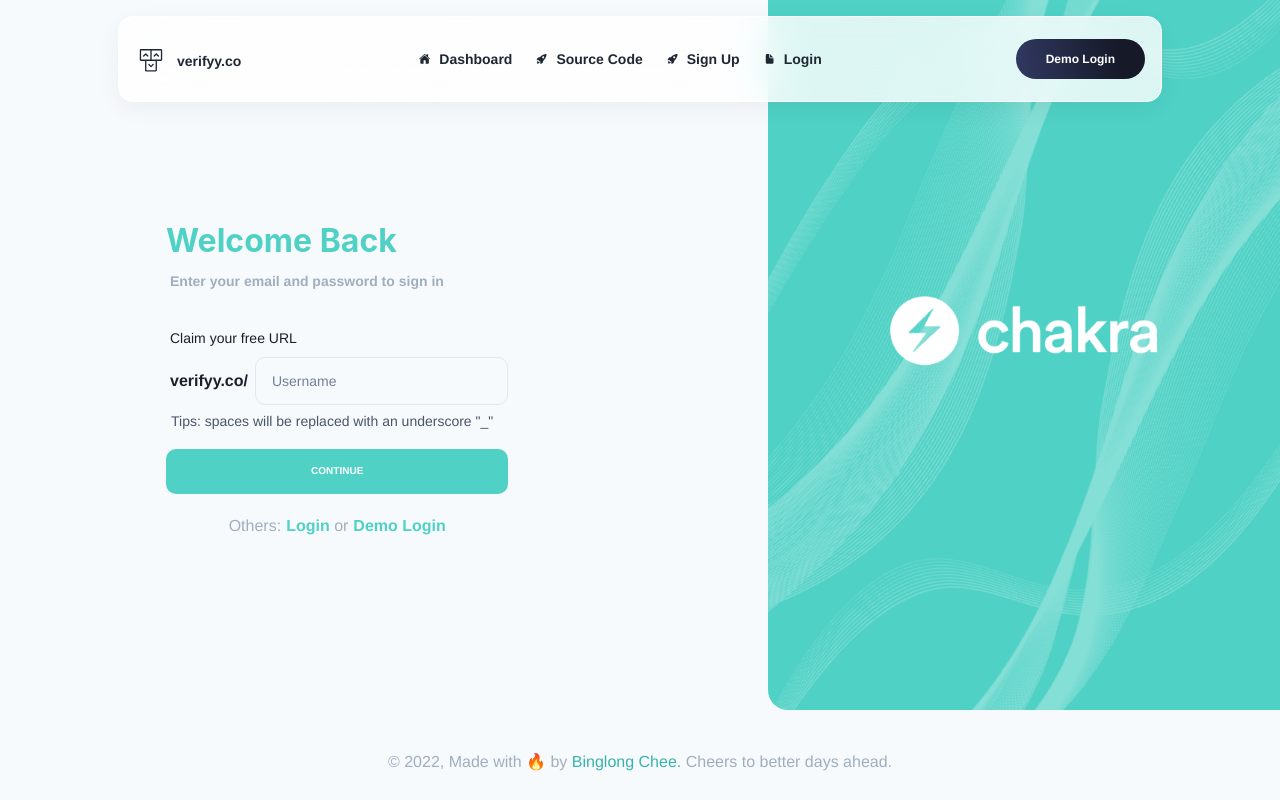
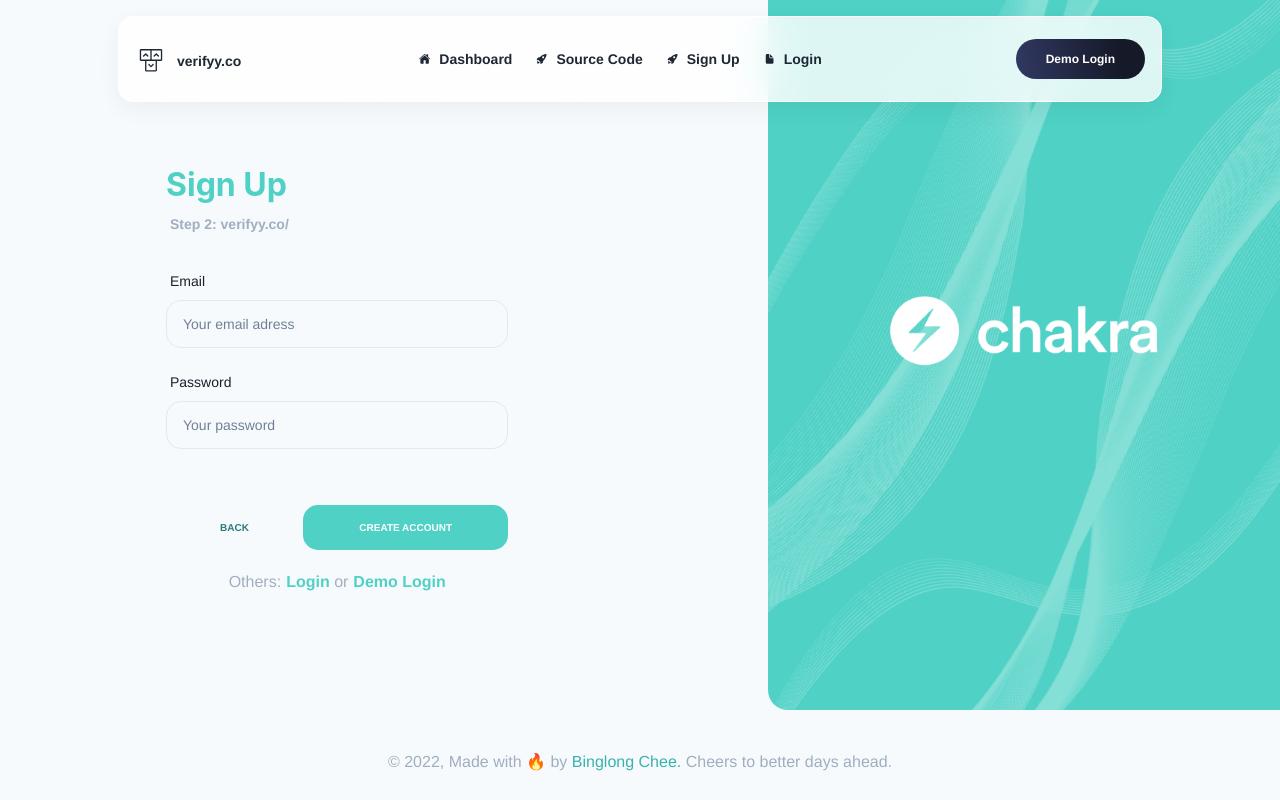
Before and after one commit to binglong2206/verifyy-cra, a React (Create React App) app: page / in a window 1280 px wide. Both pictures are taken after a click on the button "CONTINUE". Built offline with nearby package versions, Linux system fonts and the light colour scheme.

Commit message:
sign up step 2 done

```diff
--- a/src/components/SignUp.jsx
+++ b/src/components/SignUp.jsx
@@ -23,7 +23,8 @@ export default function SignUp() {
   const textColor = useColorModeValue("gray.400", "white");
   const [isLoading, setLoading] = useState(false);
   const [isDisabled, setDisabled] = useState(true);
-  const [showError, setShowError] = useState(false)
+  const [showError, setShowError] = useState(false);
+  const [modalStep, setModalStep] = useState(1)
 
 
   const [state, dispatch] = useReducer( // (reducerFunction, initialState)
@@ -37,7 +38,7 @@ export default function SignUp() {
     }
   )
 
-  const inputHandler = async (e) => {
+  const usernameHandler = async (e) => {
     setLoading(true);
     setDisabled(true); // Reset if user change input
     setShowError(false); // Hide previous errors
@@ -67,10 +68,14 @@ export default function SignUp() {
       setDisabled(false);
       setShowError(false);
     }, 1000);
-
-
   };
 
+  const backHandler = () => {
+    // reset things
+    dispatch({username:''})
+    setDisabled(true);
+    setModalStep(1);
+  }
 
   const onSubmit = async(e) => {
     e.preventDefault(); // prevent form from default refresh;
@@ -81,8 +86,6 @@ export default function SignUp() {
       withCredentials: true
     })
   }
-
-
 
 
   return (
@@ -107,7 +110,7 @@ export default function SignUp() {
             p='48px'
             mt={{ md: "150px", lg: "80px" }}>
             <Heading color={titleColor} fontSize='32px' mb='10px'>
-              Welcome Back
+              Sign Up
             </Heading>
             <Text
               mb='36px'
@@ -115,20 +118,21 @@ export default function SignUp() {
               color={textColor}
               fontWeight='bold'
               fontSize='14px'>
-              Enter your email and password to sign in
+              {modalStep === 1 ? 'Step 1: Claim your personalized URL for free!' : `Step 2: verifyy.co/${state.username}`}
             </Text>
 
 
 
-              <FormControl onSubmit={onSubmit} isInvalid={showError}>
-                <FormLabel ms='4px' fontSize='sm' fontWeight='normal'>
+            {modalStep === 1 &&
+            <FormControl onSubmit={onSubmit} isInvalid={showError}>
+                {/* <FormLabel ms='4px' fontSize='sm' fontWeight='normal'>
                   Claim your free URL
-                </FormLabel>
+                </FormLabel> */}
                 <Flex>
                   <Flex ms='4px' fontSize='md' fontWeight='bold' alignItems='center'>
                     verifyy.co/
                   </Flex>
-                    <Input onChange={inputHandler} name='username' placeholder='Username' borderRadius='10px'
+                    <Input onChange={usernameHandler} name='username' placeholder='Username' borderRadius='10px'
                     mb='0px'ml='7px' fontSize='sm' type='text' size='lg' maxLength='25' />
                 </Flex>
                 {!isDisabled && <FormHelperText pl='5px'>
@@ -142,7 +146,7 @@ export default function SignUp() {
                     <FormErrorMessage pl='5px'>Input Error</FormErrorMessage>
                   )}
                 <Button
-                  onClick={()=>{console.log(state)}}
+                  onClick={()=>setModalStep(2)}
                   isLoading={isLoading}
                   disabled={isDisabled}
                   borderRadius='10px'
@@ -162,8 +166,66 @@ export default function SignUp() {
                   }}>
                   CONTINUE
                 </Button>
-              </FormControl>
+              </FormControl>}
 
+            {modalStep === 2 &&
+            <FormControl>
+              <FormLabel ms='4px' fontSize='sm' fontWeight='normal'>
+                Email
+              </FormLabel>
+              <Input
+                borderRadius='15px'
+                mb='24px'
+                fontSize='sm'
+                type='text'
+                placeholder='Your email adress'
+                size='lg'
+              />
+              <FormLabel ms='4px' fontSize='sm' fontWeight='normal'>
+                Password
+              </FormLabel>
+              <Input
+                borderRadius='15px'
+                mb='36px'
+                fontSize='sm'
+                type='password'
+                placeholder='Your password'
+                size='lg'
+              />
+              <Flex>
+                <Button
+                  onClick={backHandler}
+                  fontSize='10px'
+                  variant='ghost'
+                  type='submit'
+                  colorScheme='teal'
+                  w='40%'
+                  h='45'
+                  mb='20px'
+                  mt='20px'
+                  >
+                  BACK
+                </Button>
+                <Button
+                  fontSize='10px'
+                  type='submit'
+                  bg='teal.300'
+                  w='60%'
+                  h='45'
+                  mb='20px'
+                  color='white'
+                  mt='20px'
+                  _hover={{
+                    bg: "teal.200",
+                  }}
+                  _active={{
+                    bg: "teal.400",
+                  }}>
+                  CREATE ACCOUNT
+                </Button>
+              </Flex>
+
+            </FormControl>}
 
             <Flex
               flexDirection='column'
```
